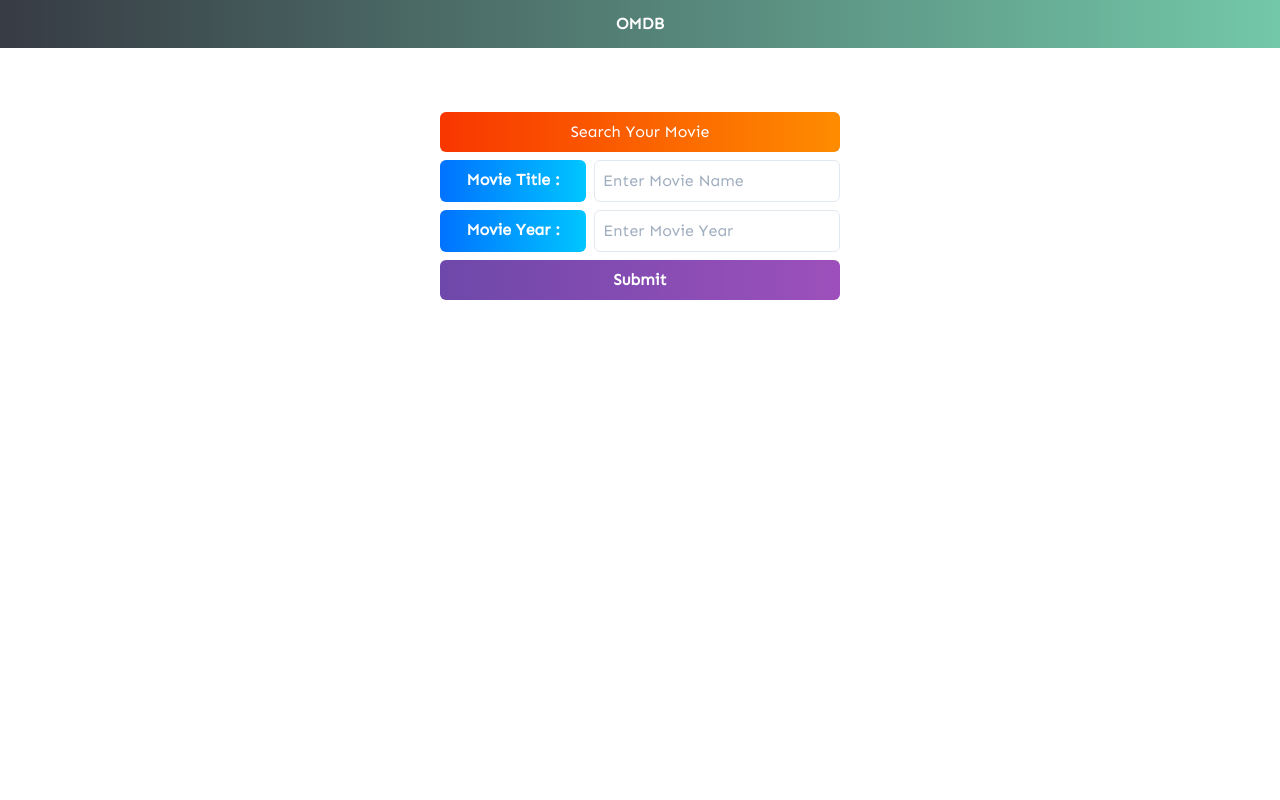
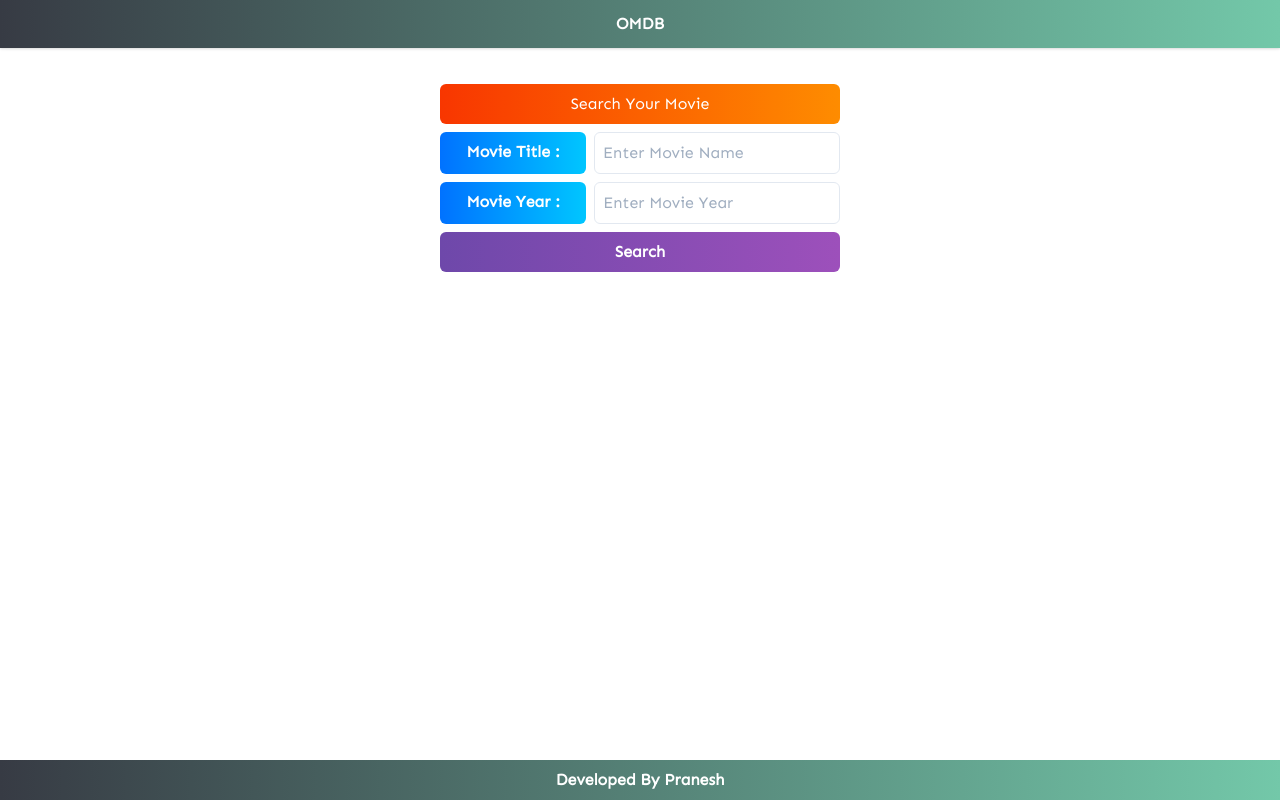
Before and after one commit to Pranesh-vimal/OMDbAPI-React, a React (Create React App) app: page / in a window 1280 px wide. Built offline with nearby package versions, Linux system fonts and the light colour scheme.

Commit message:
Final Copy

```diff
--- a/public/index.html
+++ b/public/index.html
@@ -31,9 +31,24 @@
       href="https://fonts.googleapis.com/css?family=Sen&display=swap"
       rel="stylesheet"
     />
+    <script
+      src="https://kit.fontawesome.com/90c41f30c4.js"
+      crossorigin="anonymous"
+    ></script>
     <style>
       body {
-        font-family: "Sen", sans-serif;
+        font-family: "Sen", comic san ms;
+      }
+      .tooltip .tooltip-text {
+        font-family: "Sen", comic san ms;
+        visibility: hidden;
+        text-align: center;
+        padding: 5px;
+        position: absolute;
+        z-index: 100;
+      }
+      .tooltip:hover .tooltip-text {
+        visibility: visible;
       }
     </style>
   </head>
--- a/src/App.js
+++ b/src/App.js
@@ -3,20 +3,22 @@
 import Display from "./components/Display";
 import AOS from "aos";
 import "aos/dist/aos.css";
+import Footer from "./components/Footer";
 
 export default class App extends Component {
   componentDidMount() {
     AOS.init({
-      duration: 2000
+      duration: 1000
     });
   }
   render() {
     return (
-      <div>
+      <div className="h-screen flex flex-col justify-between">
         <Header />
         <div data-aos="fade-up">
-          <Display />
+          <Display className="mb-auto" />
         </div>
+        <Footer />
       </div>
     );
   }
--- a/src/components/Content.js
+++ b/src/components/Content.js
@@ -1,17 +1,10 @@
 import React, { Component } from "react";
-import AOS from "aos";
-import "aos/dist/aos.css";
 
 export default class Content extends Component {
   constructor(props) {
     super(props);
 
     this.state = {};
-  }
-  componentDidMount() {
-    AOS.init({
-      duration: 3000
-    });
   }
   render() {
     return (
@@ -21,7 +14,7 @@
             <div className="flex justify-center p-2">
               <img
                 data-aos="fade-right"
-                className="rounded-md object-cover "
+                className="rounded-md "
                 src={this.props.data.Poster}
                 alt={this.props.data.Title}
               />
@@ -43,7 +36,7 @@
                 </label>
               </div>
               <div id="bg2" className="p-2 rounded-md my-2 flex">
-                <label className="p-3 rounded-md text-white">
+                <label className="p-3 rounded-md text-white capitalize">
                   <span className="text-white">Type : </span>
                   {this.props.data.Type}
                 </label>
@@ -51,9 +44,9 @@
 
               <div className="flex">
                 <a
-                  data-aos="flip-left"
+                  data-aos="zoom-in"
                   href="/"
-                  className="text-center flex-1 text-white bg-red-500 p-2 rounded-md w-full hover:bg-red-600 md:block hidden"
+                  className="text-center flex-1 text-white bg-red-500 p-2 rounded-md w-full hover:bg-red-600"
                 >
                   Back
                 </a>
@@ -70,9 +63,9 @@
               </div>
               <div className="flex">
                 <a
-                  data-aos="flip-left"
+                  data-aos="zoom-in"
                   href="/"
-                  className="text-center flex-1 text-white bg-red-500 mt-2 p-2 rounded-md w-full hover:bg-red-600 md:block hidden"
+                  className="text-center flex-1 text-white bg-red-500 mt-2 p-2 rounded-md w-full hover:bg-red-600"
                 >
                   Go Back
                 </a>
--- a/src/components/Display.js
+++ b/src/components/Display.js
@@ -2,6 +2,8 @@
 import axios from "axios";
 import Content from "./Content";
 import History from "./History";
+import Input from "./Input";
+import loading from "./loading.gif";
 
 export default class Display extends Component {
   constructor(props) {
@@ -15,7 +17,8 @@
       content: false,
       input: true,
       history: [],
-      historyValue: false
+      historyValue: false,
+      loading: false
     };
     this.onChange = this.onChange.bind(this);
     this.onSubmit = this.onSubmit.bind(this);
@@ -36,6 +39,9 @@
   }
   onSubmit = async () => {
     if (this.state.movie !== "" && this.state.year !== "") {
+      this.setState({
+        loading: true
+      });
       axios
         .get(
           `https://www.omdbapi.com/?apikey=${this.state.API_KEY}&t=${this.state.movie}&y=${this.state.year}`
@@ -45,7 +51,8 @@
             data: res.data,
             content: true,
             input: false,
-            error: ""
+            error: "",
+            loading: false
           });
           var historyOfAll;
           var history;
@@ -54,7 +61,9 @@
               historyOfAll = JSON.parse(localStorage.getItem("history"));
               history = {
                 movie: this.state.data.Title,
-                year: this.state.data.Year
+                year: this.state.data.Year,
+                id: Date.now(),
+                url: this.state.data.Poster
               };
               historyOfAll.push(history);
               localStorage.setItem("history", JSON.stringify(historyOfAll));
@@ -62,7 +71,9 @@
               historyOfAll = [];
               history = {
                 movie: this.state.data.Title,
-                year: this.state.data.Year
+                year: this.state.data.Year,
+                id: Date.now(),
+                url: this.state.data.Poster
               };
               historyOfAll.push(history);
               localStorage.setItem("history", JSON.stringify(historyOfAll));
@@ -81,72 +92,27 @@
 
   render() {
     return (
-      <div className="p-2">
+      <div className="p-2 mt-5">
         {this.state.input && (
-          <div className="grid grid-cols-1 md:grid-cols-3 p-2 md:mt-10 mt-3">
-            <div className=""></div>
-            <div className="p-2">
-              <div
-                id="bg1"
-                className="w-full p-2 rounded-md text-center text-white font-hairline"
-              >
-                Search Your Movie
-              </div>
-              <div className="flex">
-                <label
-                  id="bg2"
-                  className="p-2 mt-2 flex-auto text-center rounded-md mr-1 text-white font-extrabold"
-                >
-                  Movie Title :{" "}
-                </label>
-                <input
-                  className="p-2 mt-2 flex-auto rounded-md border focus:outline-none ml-1"
-                  placeholder="Enter Movie Name"
-                  type="text"
-                  name="movie"
-                  value={this.state.movie}
-                  onChange={this.onChange}
-                  autoComplete="off"
-                />
-              </div>
-              <div className="flex">
-                <label
-                  id="bg2"
-                  className="p-2 mt-2 flex-auto text-center rounded-md mr-1 text-white font-extrabold"
-                >
-                  Movie Year :{" "}
-                </label>
-                <input
-                  className="p-2 mt-2 flex-auto rounded-md border focus:outline-none ml-1"
-                  placeholder="Enter Movie Year"
-                  type="text"
-                  name="year"
-                  value={this.state.year}
-                  onChange={this.onChange}
-                  autoComplete="off"
-                />
-              </div>
-              <div>
-                <button
-                  onClick={this.onSubmit}
-                  className="mt-2 rounded-md w-full bg-red-400 p-2 text-white font-extrabold hover:bg-red-500 focus:outline-none"
-                >
-                  Submit
-                </button>
-                {this.state.error && (
-                  <h1
-                    id="bg1"
-                    className="p-2 text-center text-white mt-2 rounded-md font-extrabold"
-                  >
-                    {this.state.error}
-                  </h1>
-                )}
-              </div>
-            </div>
-            <div className=""></div>
+          <Input
+            movie={this.state.movie}
+            onChange={this.onChange}
+            year={this.state.year}
+            onSubmit={this.onSubmit}
+            error={this.state.error}
+          />
+        )}
+        {this.state.loading && (
+          <div className="flex justify-center">
+            <img src={loading} className="p-2 h-20 w-20" alt="loading" />
           </div>
         )}
-        {this.state.input && <History data={this.state.historyValue} history={this.state.history} />}
+        {this.state.input && (
+          <History
+            data={this.state.historyValue}
+            history={this.state.history}
+          />
+        )}
         {this.state.content && <Content data={this.state.data} />}
       </div>
     );
--- /dev/null
+++ b/src/components/Footer.js
@@ -0,0 +1,19 @@
+import React, { Component } from "react";
+
+export default class Footer extends Component {
+  render() {
+    return (
+      <div
+        id="bg"
+        className="sticky bottom-0 p-2 text-center text-white font-extrabold w-full"
+      >
+        <div>
+          Developed By{" "}
+          <a target="_blank" rel="noopener noreferrer" href="https://github.com/Pranesh-vimal">
+            Pranesh
+          </a>
+        </div>
+      </div>
+    );
+  }
+}
--- a/src/components/Header.js
+++ b/src/components/Header.js
@@ -2,7 +2,7 @@
 export default class Header extends Component {
     render() {
         return (
-            <div id="bg" className="p-3 bg-red-400 text-center text-white font-extrabold">
+            <div id="bg" className="p-3 text-center text-white font-extrabold bg-brand fixed w-full z-10 top-0 shadow ">
                 <a data-aos="zoom-in-up" href="/">OMDB</a>
             </div>
         )
--- a/src/components/History.js
+++ b/src/components/History.js
@@ -12,10 +12,15 @@
               id="bg1"
               className="w-full p-2 rounded-md text-center text-white font-hairline"
             >
-              Recent Searches
+              Recent Searches{" "}
+              <i class="fas fa-info-circle justify-end tooltip">
+                <span id="bg" class="tooltip-text mt-1 ml-2 p-3 rounded">
+                  Only Successfull <br /> Searches Will Be Displayed
+                </span>
+              </i>
             </div>
             {this.props.history.map(item => {
-              return <Recent key={item.movie} item={item} />;
+              return <Recent key={item.id} item={item} />;
             })}
           </div>
           <div></div>
--- /dev/null
+++ b/src/components/Input.js
@@ -0,0 +1,79 @@
+import React, { Component } from "react";
+
+export default class Input extends Component {
+  constructor(props) {
+    super(props);
+
+    this.state = {};
+  }
+
+  render() {
+    const { movie, year, error } = this.props;
+    return (
+      <div>
+        <div className="grid grid-cols-1 md:grid-cols-3 p-2 md:mt-10 mt-5">
+          <div className=""></div>
+          <div className="p-2">
+            <div
+              id="bg1"
+              className="w-full p-2 rounded-md text-center text-white font-hairline"
+            >
+              Search Your Movie
+            </div>
+            <div className="flex">
+              <label
+                id="bg2"
+                className="p-2 mt-2 flex-auto text-center rounded-md mr-1 text-white font-extrabold"
+              >
+                Movie Title :{" "}
+              </label>
+              <input
+                className="p-2 mt-2 flex-auto rounded-md border focus:outline-none ml-1"
+                placeholder="Enter Movie Name"
+                type="text"
+                name="movie"
+                value={movie}
+                onChange={this.props.onChange}
+                autoComplete="off"
+              />
+            </div>
+            <div className="flex">
+              <label
+                id="bg2"
+                className="p-2 mt-2 flex-auto text-center rounded-md mr-1 text-white font-extrabold"
+              >
+                Movie Year :{" "}
+              </label>
+              <input
+                className="p-2 mt-2 flex-auto rounded-md border focus:outline-none ml-1"
+                placeholder="Enter Movie Year"
+                type="text"
+                name="year"
+                value={year}
+                onChange={this.props.onChange}
+                autoComplete="off"
+              />
+            </div>
+            <div>
+              <button
+                onClick={this.props.onSubmit}
+                className="mt-2 rounded-md w-full bg-red-400 p-2 text-white font-extrabold hover:bg-red-500 focus:outline-none"
+              >
+                Search
+              </button>
+              {error && (
+                <h1
+                  id="bg1"
+                  className="p-2 text-center text-white mt-2 rounded-md font-extrabold"
+                >
+                  {error}
+                </h1>
+              )}
+            </div>
+          </div>
+          <div className=""></div>
+        </div>
+      </div>
+    );
+  }
+}
--- a/src/components/Recent.js
+++ b/src/components/Recent.js
@@ -9,6 +9,7 @@
 
   render() {
     return (
+      <div>
         <div className="p-2 mt-2 bg-yellow-300 rounded-md">
           <label className="p-2 m-1 font-hairline">
             <span className="font-extrabold">Title : </span>
@@ -20,6 +21,7 @@
             {this.props.item.year}
           </label>
         </div>
+      </div>
     );
   }
 }
```
Also changed, not shown: src/components/loading.gif (added). Lines whose indentation alone changed are shown as unchanged.
